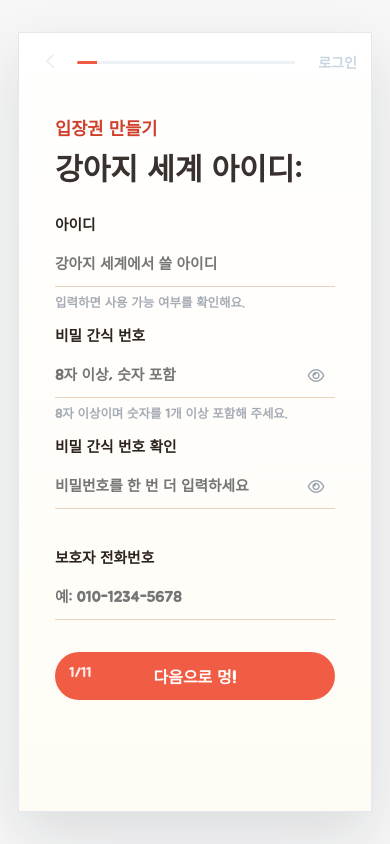
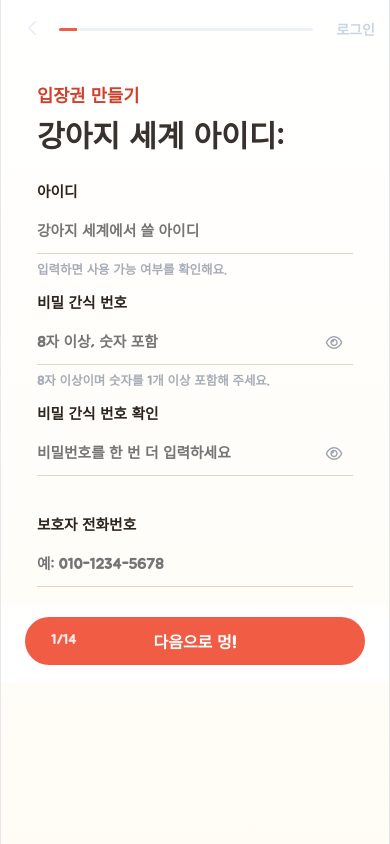
Before and after one commit to changgyu020804-arch/zoo-in-gong, a Flask app: page /signup in a window 390 px wide. Run offline with Flask 3, Linux system fonts and the light colour scheme; some web fonts are replaced.

Commit message:
Fix mobile signup persona step flow

```diff
--- a/static/css/style.css
+++ b/static/css/style.css
@@ -3042,6 +3042,12 @@
     color: var(--accent-strong);
 }
 
+.persona-mini-card.needs-answer,
+.field-line.needs-answer {
+    border-color: var(--accent);
+    box-shadow: 0 0 0 3px rgba(255, 107, 87, 0.12);
+}
+
 .tag-choice span {
     display: inline-flex;
     align-items: center;
@@ -3058,6 +3064,15 @@
 .signup-step-footer {
     position: relative;
     padding: 14px 36px 24px;
+}
+
+.step-validation-message {
+    margin: 0 0 10px;
+    color: var(--accent-strong);
+    font-size: 0.84rem;
+    font-weight: 800;
+    line-height: 1.35;
+    text-align: center;
 }
 
 .signup-step-footer .primary-button {
@@ -4384,6 +4399,30 @@
         min-height: 0;
     }
 
+    .signup-flow-page {
+        align-items: start;
+        padding: 0;
+    }
+
+    .signup-phone {
+        width: 100%;
+        min-height: 100dvh;
+        border-width: 0 1px;
+        box-shadow: none;
+    }
+
+    .signup-step-form {
+        display: block;
+    }
+
+    .signup-step-footer {
+        position: sticky;
+        bottom: 0;
+        z-index: 20;
+        padding: 12px 24px calc(18px + env(safe-area-inset-bottom));
+        background: linear-gradient(180deg, rgba(255, 255, 255, 0.72), #fff 28%);
+    }
+
     .persona-step {
         padding: 18px 22px 14px;
     }
--- a/templates/partials/head.html
+++ b/templates/partials/head.html
@@ -6,5 +6,5 @@
     <link rel="preconnect" href="https://fonts.gstatic.com" crossorigin>
     <link href="https://fonts.googleapis.com/css2?family=Bagel+Fat+One&family=Pretendard:wght@400;500;600;700&display=swap" rel="stylesheet">
     <link rel="stylesheet" href="https://cdnjs.cloudflare.com/ajax/libs/font-awesome/6.5.2/css/all.min.css">
-    <link rel="stylesheet" href="{{ url_for('static', filename='css/style.css') }}?v=persona-mobile-20260626a">
+    <link rel="stylesheet" href="{{ url_for('static', filename='css/style.css') }}?v=signup-persona-mobile-20260626a">
 </head>
```
Also changed, not shown: templates/signup.html (+63 -3 lines).
